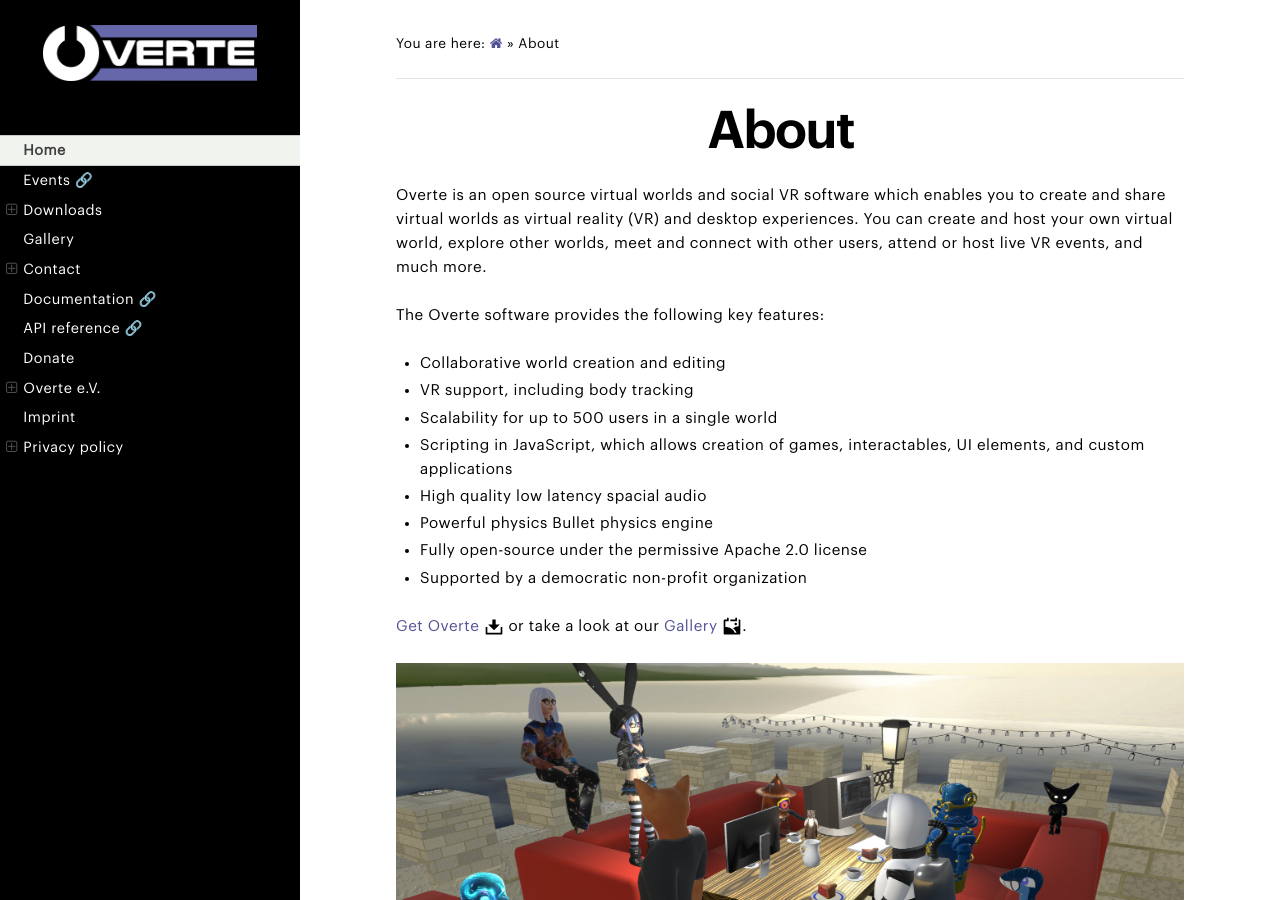
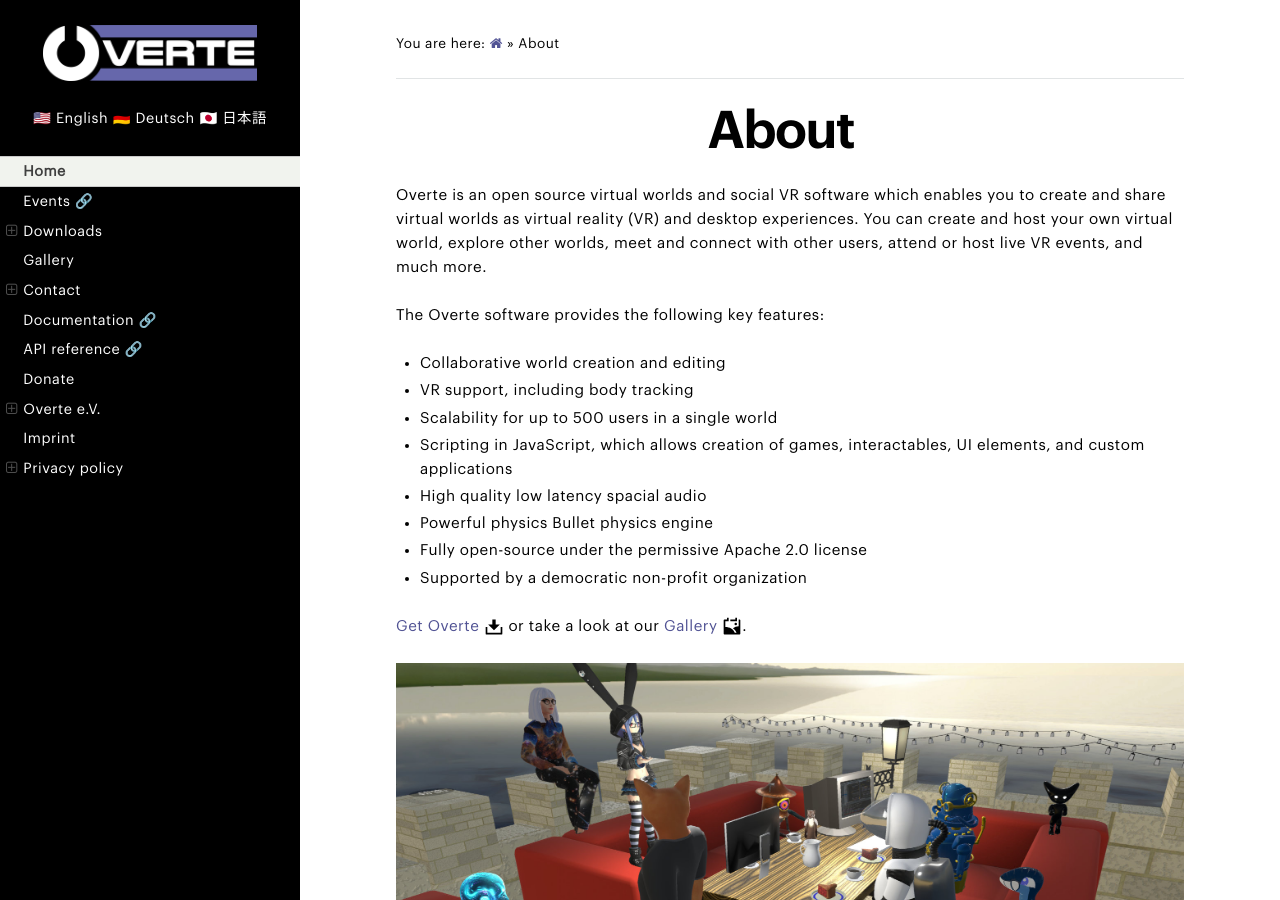
Before and after one commit to overte-org/overte-website-sphinx, a Sphinx documentation site: the page built from source/index.rst, in a window 1280 px wide and 900 px high. Built offline with Sphinx 7.4.7 and the Read the Docs theme 2.0.0, drawn with Linux system fonts in a browser that asks for light colours.

Commit message:
Add language selector

```diff
--- a/source/_templates/searchbox.html
+++ b/source/_templates/searchbox.html
@@ -1,3 +1,9 @@
 {%- if builder != 'singlehtml' %}
 <!-- do not display search -->
+<!-- display a language picker instead -->
+<div class="language-picker">
+<a lang="en" value="english" href="https://overte.org/en/">🇺🇸 English</a>
+<a lang="de" value="german" href="https://overte.org/de/">🇩🇪 Deutsch</a>
+<a lang="ja" value="japanese" href="https://overte.org/ja/">🇯🇵 日本語</a>
+</div>
 {%- endif %}
```
Also changed, not shown: README.md (+1 -0 lines).
